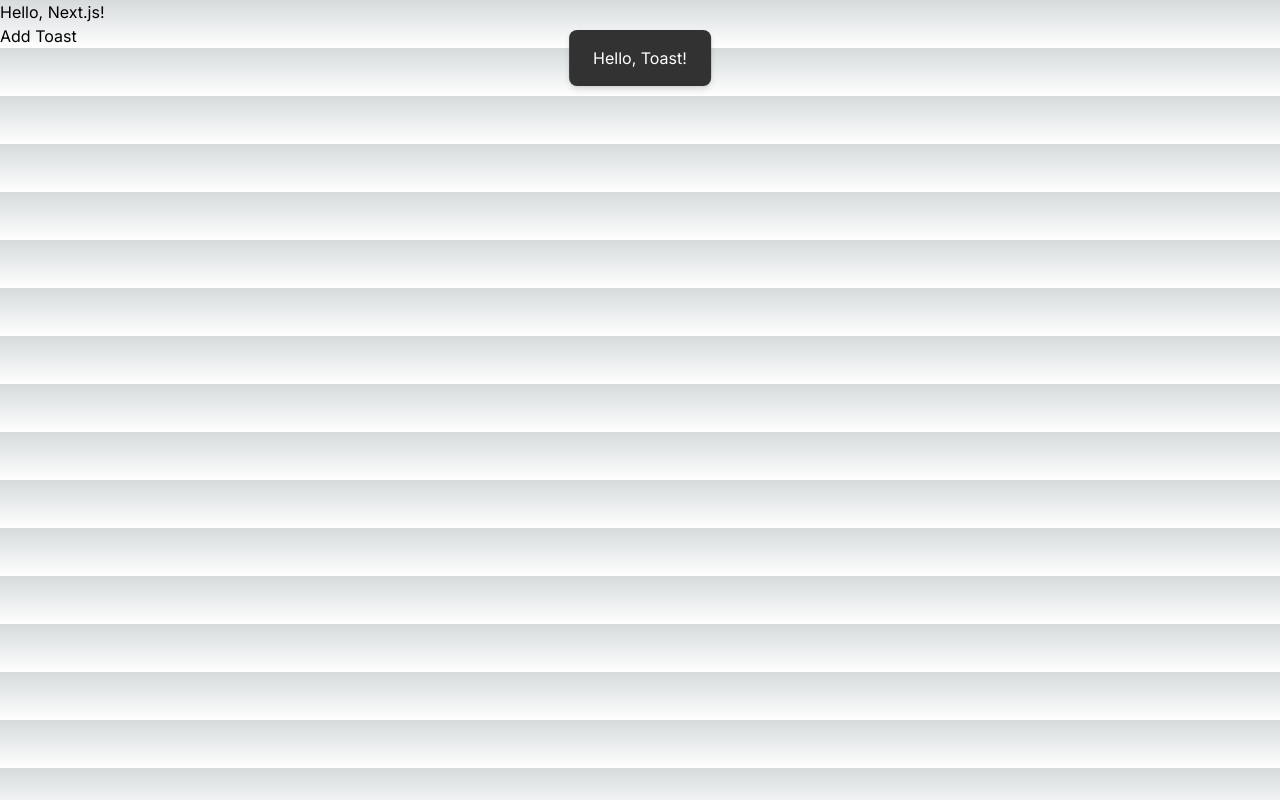
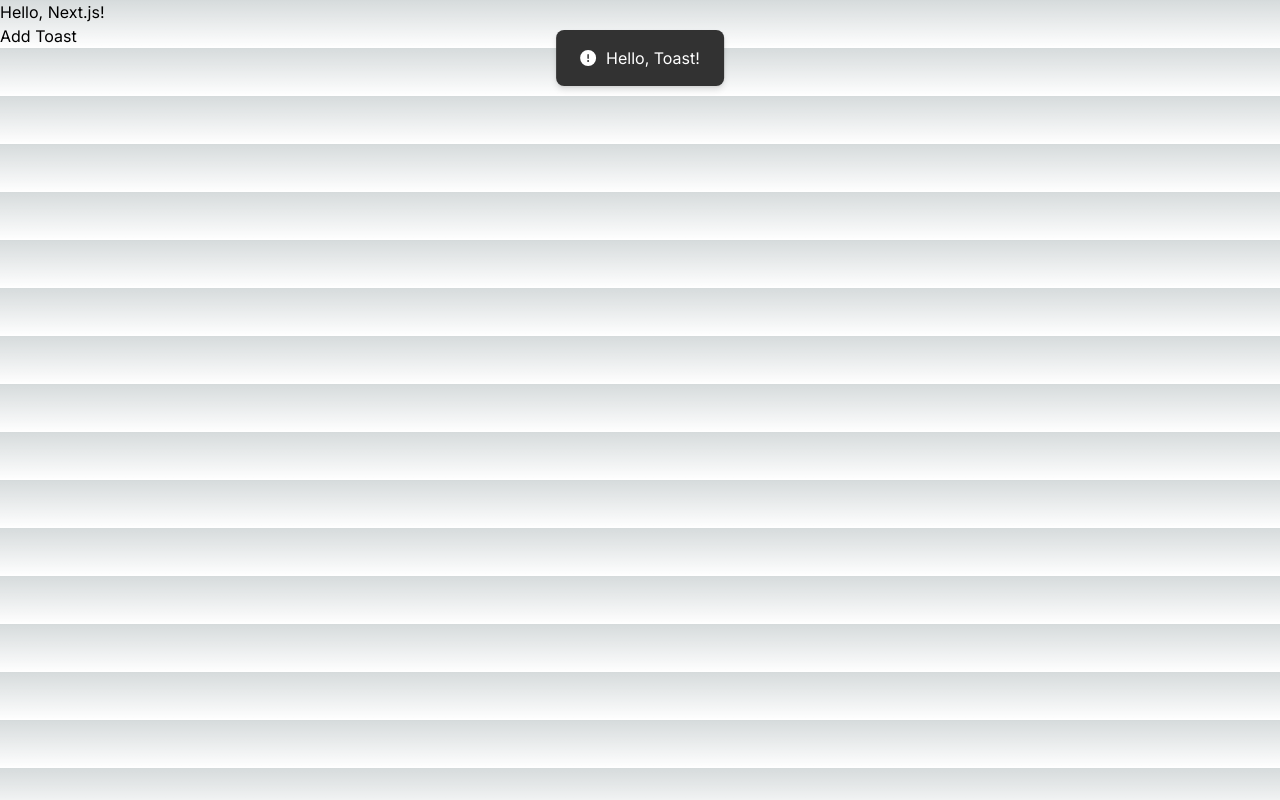
Before and after one commit to BSchoolland/next-components-bvt, a Next.js app: page /page in a window 1280 px wide. Both pictures are taken after a click on the button "Add Toast". Built offline with nearby package versions, Linux system fonts and the light colour scheme.

Commit message:
feat: add icons

```diff
--- a/app/page/page.js
+++ b/app/page/page.js
@@ -9,7 +9,7 @@ const Page = () => {
         <div>
             <h1>Hello, Next.js!</h1>
         </div>
-        <button onClick={() => addToast("Hello, Toast!", {duration: 3000})}>Add Toast</button>
+        <button onClick={() => addToast("Hello, Toast!", {type: "error", duration: 3000})}>Add Toast</button>
         <Toast/>
     </>
   );
--- a/components/visual/toast/toast.js
+++ b/components/visual/toast/toast.js
@@ -2,7 +2,30 @@ import React, { createRef } from "react";
 import { CSSTransition, TransitionGroup } from "react-transition-group";
 import { useToasts } from "./toastProvider";
 import styles from "./toast.module.css";  // Import as a module
+// fontawesome icons
+import { FontAwesomeIcon } from '@fortawesome/react-fontawesome';
+import { faCheckCircle, faExclamationCircle } from '@fortawesome/free-solid-svg-icons';
+// More icons could be added here
 
+const Icon = ({ type }) => {
+  if (type === "success") {
+    return (
+      <i className={styles.toastIcon}>
+        <FontAwesomeIcon icon={faCheckCircle} />
+      </i>
+    );
+  }
+  else if (type === "error") {
+    return (
+      <i className={styles.toastIcon} >
+        <FontAwesomeIcon icon={faExclamationCircle} />
+      </i>
+    );
+  }
+  else {
+    return (<></>);
+  }
+}
 /**
  * Toast component. Accepts all props a div would accept.
  */
@@ -33,7 +56,10 @@ const Toast = ({ ...rest }) => {
               }}
               {...rest}
             >
+              <Icon type={toast.type}/>
               {toast.content}
+
+
             </div>
           </CSSTransition>
         );
--- a/components/visual/toast/toast.module.css
+++ b/components/visual/toast/toast.module.css
@@ -10,6 +10,12 @@
   text-align: center;
   margin-top: 10px;
   transition: transform 300ms ease-out;
+  display: flex;
+  flex-direction: row;
+}
+
+.toastIcon {
+  margin-right: 10px;
 }
 
 .toastWrapper {
--- a/package.json
+++ b/package.json
@@ -9,6 +9,10 @@
     "lint": "next lint"
   },
   "dependencies": {
+    "@fortawesome/fontawesome-free": "^6.5.2",
+    "@fortawesome/fontawesome-svg-core": "^6.5.2",
+    "@fortawesome/free-solid-svg-icons": "^6.5.2",
+    "@fortawesome/react-fontawesome": "github:fortawesome/react-fontawesome",
     "next": "14.2.3",
     "react": "^18",
     "react-dom": "^18",
```
Also changed, not shown: 1 other file (tests, documents, lock files or other folders).
